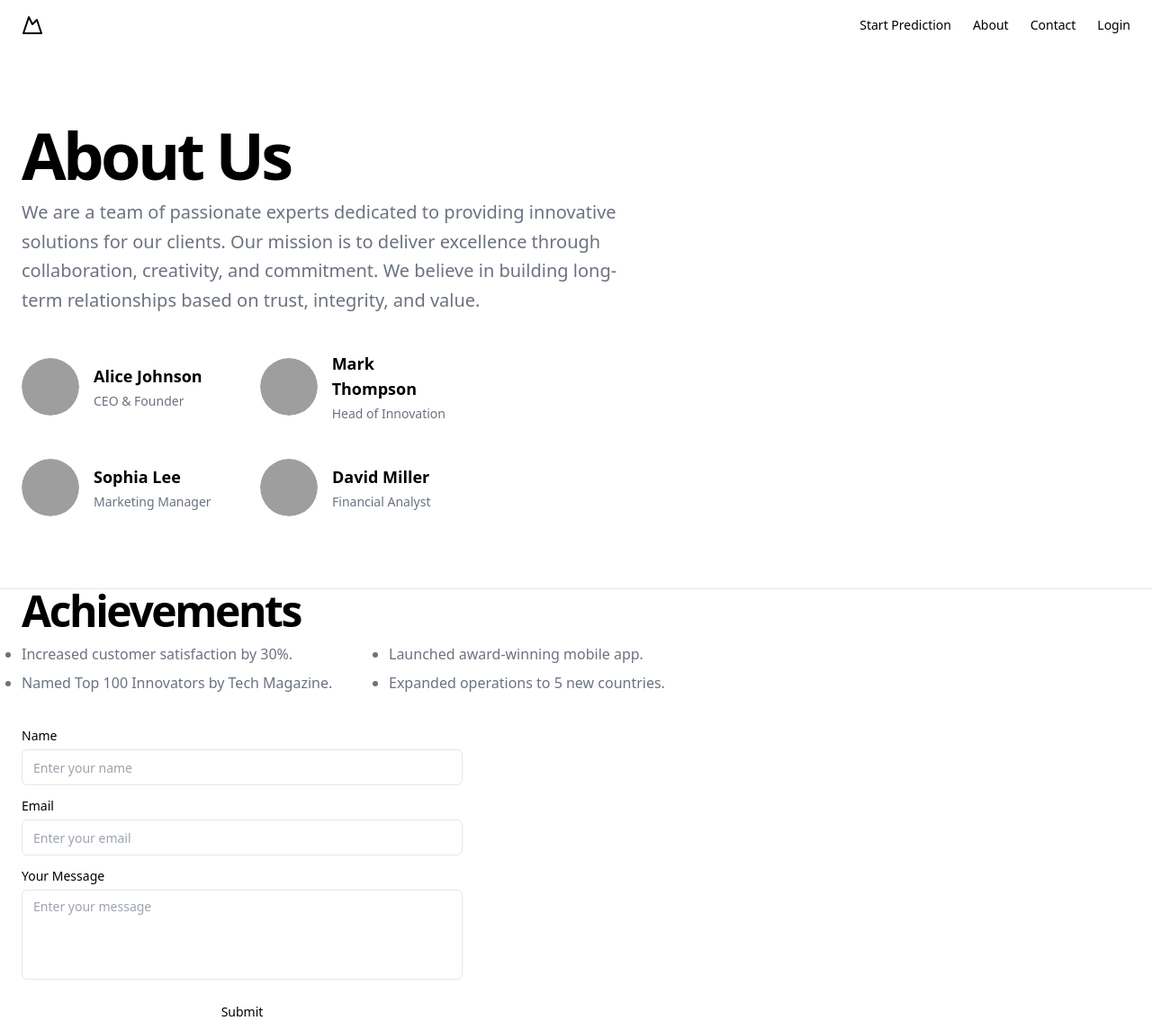
After one commit to elkaz1/project-php, a PHP site: page /aboutus.php in a window 1280 px wide. The commit adds this page. Shown: the whole page at 90% size. Run offline with PHP 8.4, Linux system fonts and the light colour scheme; some libraries are stand-ins or nearby versions; grey boxes are pictures that could not be loaded.

Commit message:
3rd commit

```diff
--- /dev/null
+++ b/aboutus.php
@@ -0,0 +1,167 @@
+<!DOCTYPE html>
+<html lang="en">
+<head>
+    <meta charset="UTF-8">
+    <meta name="viewport" content="width=device-width, initial-scale=1.0">
+    <title>Document</title>
+</head>
+<body>
+    <?php include 'header.php'; ?>
+    <!--
+// v0 by Vercel.
+// https://v0.dev/t/44nSqeXSNOE
+-->
+
+<div class="w-full">
+  <section class="py-6 md:py-12 lg:py-16 xl:py-20">
+    <div class="container px-4 md:px-6">
+      <div class="grid gap-6 lg:grid-cols-12 lg:gap-10">
+        <div class="space-y-3 lg:col-span-7 xl:col-span-8">
+          <h1 class="text-3xl font-bold tracking-tighter sm:text-5xl md:text-6xl lg:text-7xl/none">About Us</h1>
+          <p class="max-w-[700px] text-gray-500 md:text-xl/relaxed lg:text-base/relaxed xl:text-xl/relaxed dark:text-gray-400">
+            We are a team of passionate experts dedicated to providing innovative solutions for our clients. Our
+            mission is to deliver excellence through collaboration, creativity, and commitment. We believe in
+            building long-term relationships based on trust, integrity, and value.
+          </p>
+        </div>
+        <div class="grid w-full grid-cols-1 gap-6 lg:col-span-5 lg:grid-cols-2 lg:gap-10">
+          <div class="flex items-center space-x-4">
+            <div class="w-16 h-16 rounded-full overflow-hidden">
+              <img
+                src="/placeholder.svg"
+                alt="Team member"
+                width="64"
+                height="64"
+                class="rounded-full object-cover object-center"
+                style="aspect-ratio: 64 / 64; object-fit: cover;"
+              />
+            </div>
+            <div class="space-y-1">
+              <h3 class="text-lg font-semibold">Alice Johnson</h3>
+              <p class="text-sm text-gray-500 dark:text-gray-400">CEO &amp; Founder</p>
+            </div>
+          </div>
+          <div class="flex items-center space-x-4">
+            <div class="w-16 h-16 rounded-full overflow-hidden">
+              <img
+                src="/placeholder.svg"
+                alt="Team member"
+                width="64"
+                height="64"
+                class="rounded-full object-cover object-center"
+                style="aspect-ratio: 64 / 64; object-fit: cover;"
+              />
+            </div>
+            <div class="space-y-1">
+              <h3 class="text-lg font-semibold">Mark Thompson</h3>
+              <p class="text-sm text-gray-500 dark:text-gray-400">Head of Innovation</p>
+            </div>
+          </div>
+          <div class="flex items-center space-x-4">
+            <div class="w-16 h-16 rounded-full overflow-hidden">
+              <img
+                src="/placeholder.svg"
+                alt="Team member"
+                width="64"
+                height="64"
+                class="rounded-full object-cover object-center"
+                style="aspect-ratio: 64 / 64; object-fit: cover;"
+              />
+            </div>
+            <div class="space-y-1">
+              <h3 class="text-lg font-semibold">Sophia Lee</h3>
+              <p class="text-sm text-gray-500 dark:text-gray-400">Marketing Manager</p>
+            </div>
+          </div>
+          <div class="flex items-center space-x-4">
+            <div class="w-16 h-16 rounded-full overflow-hidden">
+              <img
+                src="/placeholder.svg"
+                alt="Team member"
+                width="64"
+                height="64"
+                class="rounded-full object-cover object-center"
+                style="aspect-ratio: 64 / 64; object-fit: cover;"
+              />
+            </div>
+            <div class="space-y-1">
+              <h3 class="text-lg font-semibold">David Miller</h3>
+              <p class="text-sm text-gray-500 dark:text-gray-400">Financial Analyst</p>
+            </div>
+          </div>
+        </div>
+      </div>
+    </div>
+  </section>
+  <section class="border-t">
+    <div class="container px-4 md:px-6">
+      <div class="grid gap-6 lg:grid-cols-12 lg:gap-10">
+        <div class="space-y-3 lg:col-span-7 xl:col-span-8">
+          <h2 class="text-3xl font-bold tracking-tighter sm:text-4xl md:text-5xl">Achievements</h2>
+          <ul class="grid gap-2 list-disc text-gray-500 md:grid-cols-2 dark:text-gray-400">
+            <li>Increased customer satisfaction by 30%.</li>
+            <li>Launched award-winning mobile app.</li>
+            <li>Named Top 100 Innovators by Tech Magazine.</li>
+            <li>Expanded operations to 5 new countries.</li>
+          </ul>
+        </div>
+        <div class="space-y-3 lg:col-span-5 lg:space-y-4">
+          <form class="grid gap-4">
+            <div class="grid gap-2">
+              <label
+                class="text-sm font-medium leading-none peer-disabled:cursor-not-allowed peer-disabled:opacity-70"
+                for="name"
+              >
+                Name
+              </label>
+              <input
+                class="flex h-10 w-full rounded-md border border-input bg-background px-3 py-2 text-sm ring-offset-background file:border-0 file:bg-transparent file:text-sm file:font-medium placeholder:text-muted-foreground focus-visible:outline-none focus-visible:ring-2 focus-visible:ring-ring focus-visible:ring-offset-2 disabled:cursor-not-allowed disabled:opacity-50"
+                id="name"
+                required=""
+                placeholder="Enter your name"
+              />
+            </div>
+            <div class="grid gap-2">
+              <label
+                class="text-sm font-medium leading-none peer-disabled:cursor-not-allowed peer-disabled:opacity-70"
+                for="email"
+              >
+                Email
+              </label>
+              <input
+                class="flex h-10 w-full rounded-md border border-input bg-background px-3 py-2 text-sm ring-offset-background file:border-0 file:bg-transparent file:text-sm file:font-medium placeholder:text-muted-foreground focus-visible:outline-none focus-visible:ring-2 focus-visible:ring-ring focus-visible:ring-offset-2 disabled:cursor-not-allowed disabled:opacity-50"
+                id="email"
+                required=""
+                placeholder="Enter your email"
+                type="email"
+              />
+            </div>
+            <div class="grid gap-2">
+              <label
+                class="text-sm font-medium leading-none peer-disabled:cursor-not-allowed peer-disabled:opacity-70"
+                for="message"
+              >
+                Your Message
+              </label>
+              <textarea
+                class="flex w-full rounded-md border border-input bg-background px-3 py-2 text-sm ring-offset-background placeholder:text-muted-foreground focus-visible:outline-none focus-visible:ring-2 focus-visible:ring-ring focus-visible:ring-offset-2 disabled:cursor-not-allowed disabled:opacity-50 min-h-[100px] resize-none"
+                id="message"
+                required=""
+                placeholder="Enter your message"
+              ></textarea>
+            </div>
+            <button
+              class="inline-flex items-center justify-center whitespace-nowrap rounded-md text-sm font-medium ring-offset-background transition-colors focus-visible:outline-none focus-visible:ring-2 focus-visible:ring-ring focus-visible:ring-offset-2 disabled:pointer-events-none disabled:opacity-50 bg-primary text-primary-foreground hover:bg-primary/90 h-10 px-4 py-2"
+              type="submit"
+            >
+              Submit
+            </button>
+          </form>
+        </div>
+      </div>
+    </div>
+  </section>
+</div>
+<script src="https://cdn.tailwindcss.com"></script>
+</body>
+</html>
--- /dev/null
+++ b/header.php
@@ -0,0 +1,50 @@
+<!DOCTYPE html>
+<html lang="en">
+
+<head>
+<meta charset="UTF-8">
+<meta http-equiv="X-UA-Compatible"
+		content="IE=edge">
+<meta name="viewport"
+		content="width=device-width, initial-scale=1.0">
+<title>Document</title>
+</head>
+
+<body>
+<header class="px-4 lg:px-6 h-14 flex items-center">
+    <a class="flex items-center justify-center" href="#">
+      <svg
+        xmlns="http://www.w3.org/2000/svg"
+        width="24"
+        height="24"
+        viewBox="0 0 24 24"
+        fill="none"
+        stroke="currentColor"
+        stroke-width="2"
+        stroke-linecap="round"
+        stroke-linejoin="round"
+        class="h-6 w-6"
+      >
+        <path d="m8 3 4 8 5-5 5 15H2L8 3z"></path>
+      </svg>
+      <span class="sr-only">Stock Prediction</span>
+    </a>
+    <nav class="ml-auto flex gap-4 sm:gap-6">
+      <a class="text-sm font-medium hover:underline underline-offset-4" href="#">
+        Start Prediction
+      </a>
+      <a class="text-sm font-medium hover:underline underline-offset-4" href="aboutus.php">
+        About
+      </a>
+      <a class="text-sm font-medium hover:underline underline-offset-4" href="contact.php">
+        Contact
+      </a>
+      <a class="text-sm font-medium hover:underline underline-offset-4" href="login.php">
+        Login
+      </a>
+    </nav>
+  </header>
+
+<script src="https://cdn.tailwindcss.com"></script>
+</body>
+</html>
--- a/login.php
+++ b/login.php
@@ -9,6 +9,7 @@
 </head>
 
 <body>
+    <?php include 'header.php'; ?>
 
     <div class="flex h-screen w-full items-center justify-center px-4 dark:bg-gray-950">
         <div class="rounded-lg border bg-card text-card-foreground shadow-sm w-full max-w-md" data-v0-t="card">
@@ -48,6 +49,10 @@
                     type="submit">
                     Sign In
                 </button>
+                <div class="mt-4 text-center text-sm">
+            Create a new Account?<!-- --> <a class="underline" href="signup.php">
+                Sign Up
+            </a></div>
             </div>
         </div>
     </div>
--- a/signup.php
+++ b/signup.php
@@ -9,7 +9,7 @@
 </head>
 
 <body>
-
+<?php include 'header.php'; ?>
     <div class="mx-auto max-w-[350px] space-y-6 sm:max-w-[500px] lg:max-w-[700px]">
         <div class="space-y-2 text-center">
             <h1 class="text-3xl font-bold">Sign Up</h1>
@@ -42,7 +42,7 @@
                             for="password">Password</label><input
                             class="flex h-10 w-full rounded-md border border-input bg-background px-3 py-2 text-sm ring-offset-background file:border-0 file:bg-transparent file:text-sm file:font-medium placeholder:text-muted-foreground focus-visible:outline-none focus-visible:ring-2 focus-visible:ring-ring focus-visible:ring-offset-2 disabled:cursor-not-allowed disabled:opacity-50"
                             type="password" id="password" required="" /></div><button
-                        class="inline-flex items-center justify-center whitespace-nowrap rounded-md text-sm font-medium ring-offset-background transition-colors focus-visible:outline-none focus-visible:ring-2 focus-visible:ring-ring focus-visible:ring-offset-2 disabled:pointer-events-none disabled:opacity-50 bg-primary text-primary-foreground hover:bg-primary/90 h-10 px-4 py-2 w-full"
+                        class="inline-flex items-center justify-center whitespace-nowrap rounded-md text-sm font-medium ring-offset-background transition-colors focus-visible:outline-none focus-visible:ring-2 focus-visible:ring-ring focus-visible:ring-offset-2 disabled:pointer-events-none disabled:opacity-50 bg-black text-white hover:bg-primary/90 h-10 px-4 py-2 w-full"
                         type="submit">
                         Sign Up
                     </button>
@@ -83,7 +83,7 @@
                 Apple
             </button></div>
         <div class="mt-4 text-center text-sm">
-            Already have an account?<!-- --> <a class="underline" href="#">
+            Already have an account?<!-- --> <a class="underline" href="login.php">
                 Login
             </a></div>
     </div>
```
Also changed, not shown: contact.php (+1 -23 lines), index.php (+1 -24 lines).
